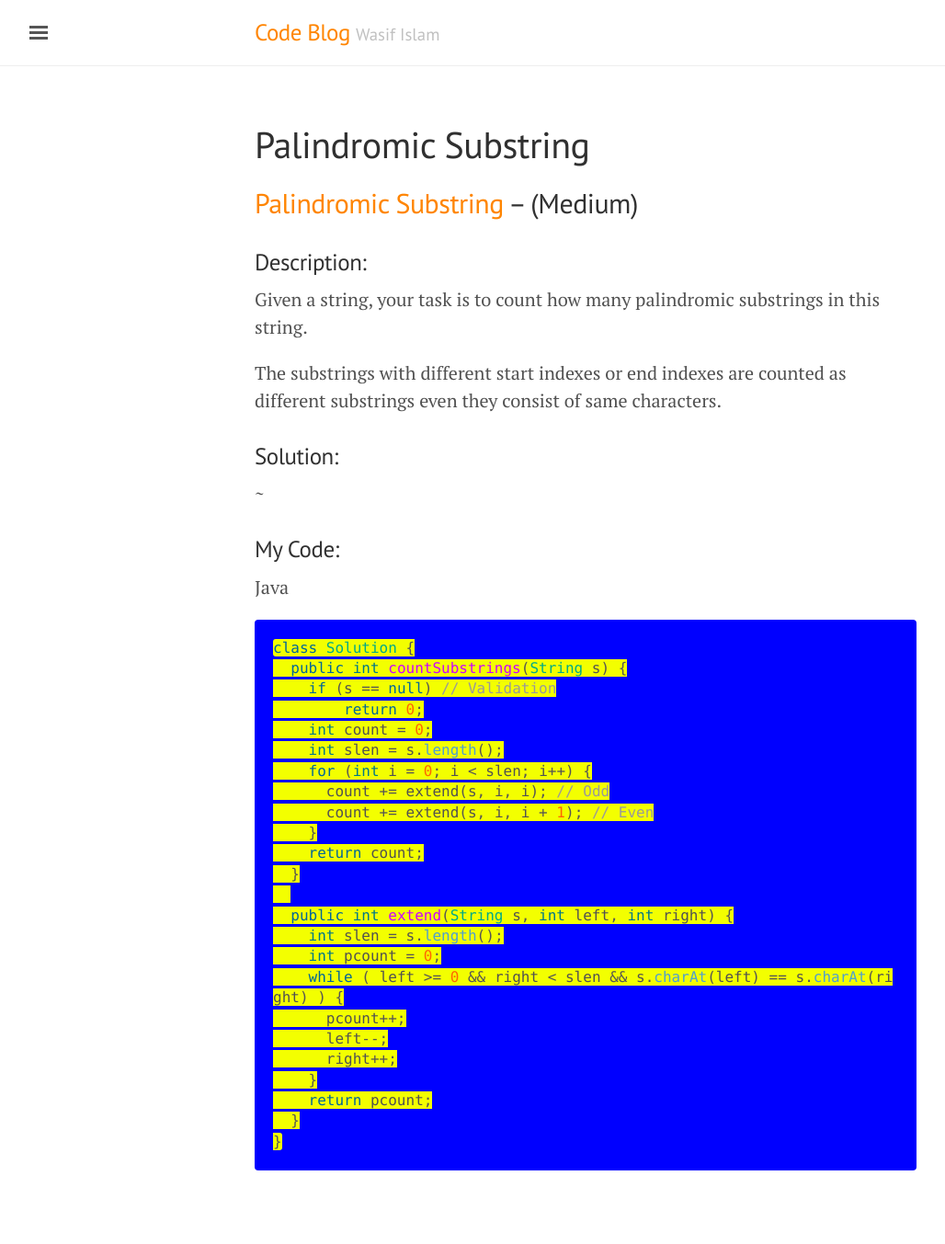
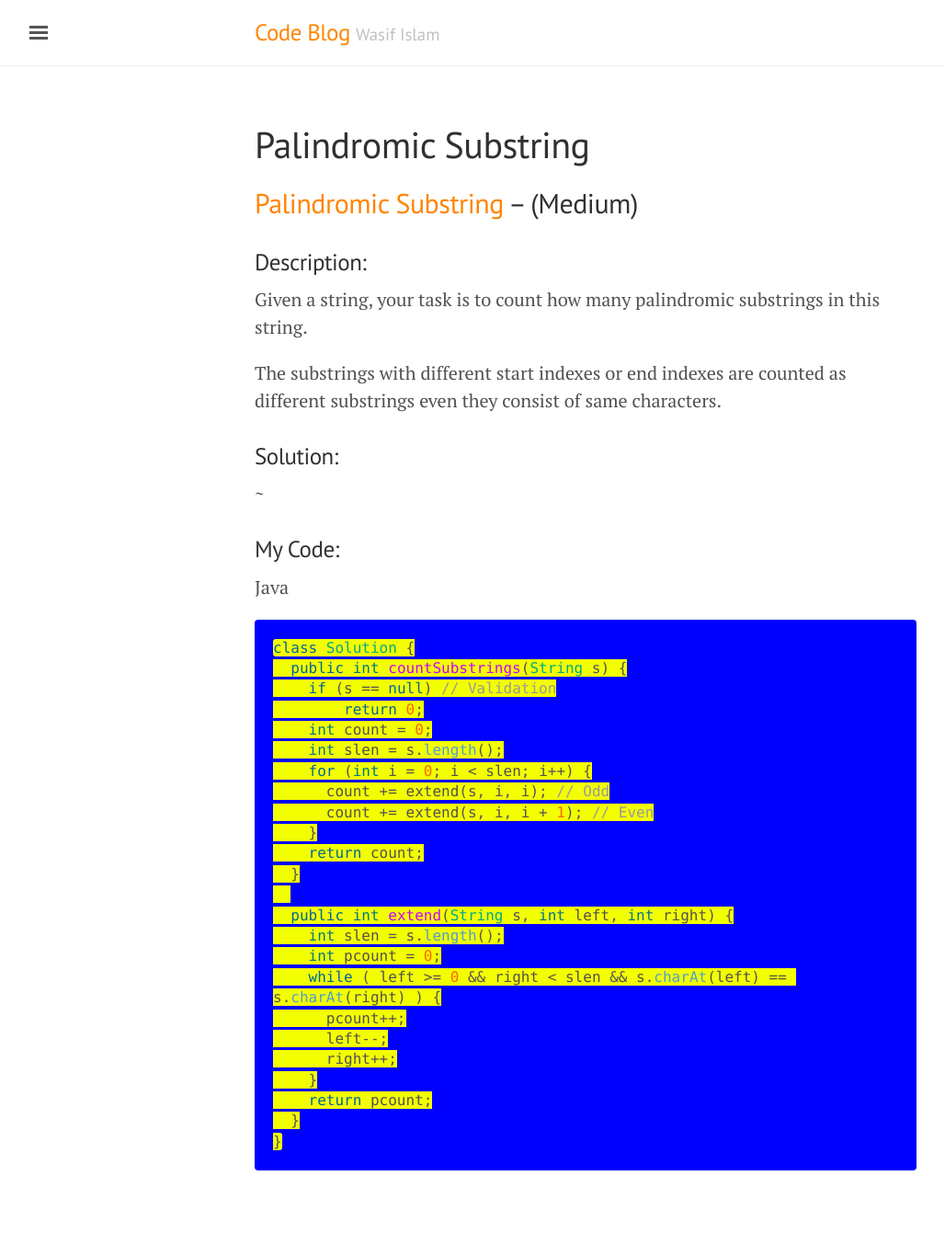
Before and after one commit to washifu/CodeBlog, a Jekyll site: the page built from pages/2017-09-17-Palindromic_Substring.md, in a window 1280 px wide. Shown: the whole page at 92% size, without its empty margins (3-1031 px from the left). Built offline with Jekyll 4.4.1, drawn with Linux system fonts in a browser that asks for light colours; comment, search, counter and statistics services are not loaded.

Commit message:
Update poole.css

```diff
--- a/public/css/poole.css
+++ b/public/css/poole.css
@@ -168,8 +168,9 @@
   line-height: 1.4;
   white-space: pre;
   white-space: pre-wrap;
-  word-break: break-all;
-  word-wrap: break-word;
+  /*word-break: break-all;
+  word-wrap: break-word;*/
+  overflow-x: auto;
   /*background-color: #f9f9f9;*/
   background-color: #0000ff; /*wasif blue*/
 }
```
